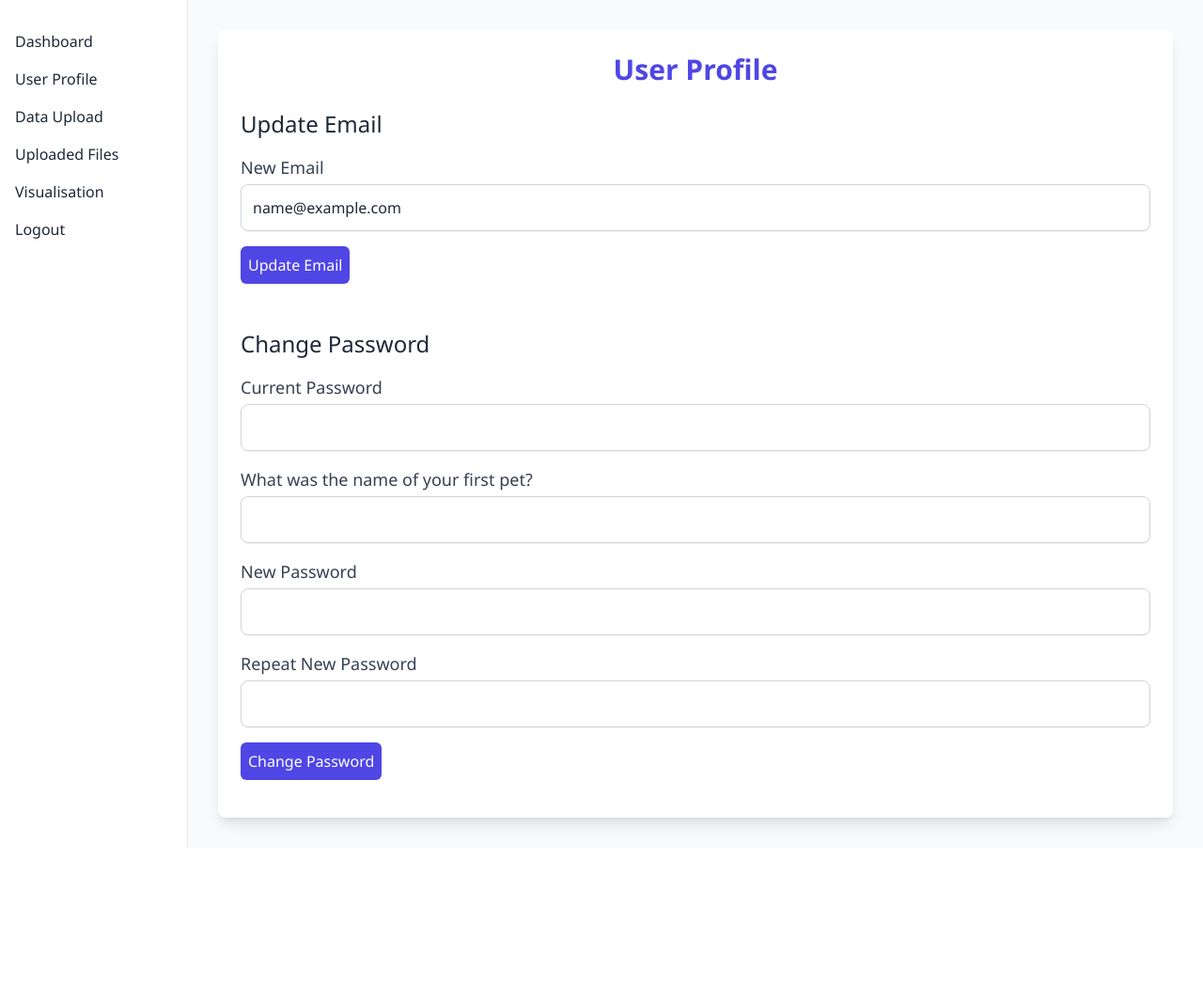
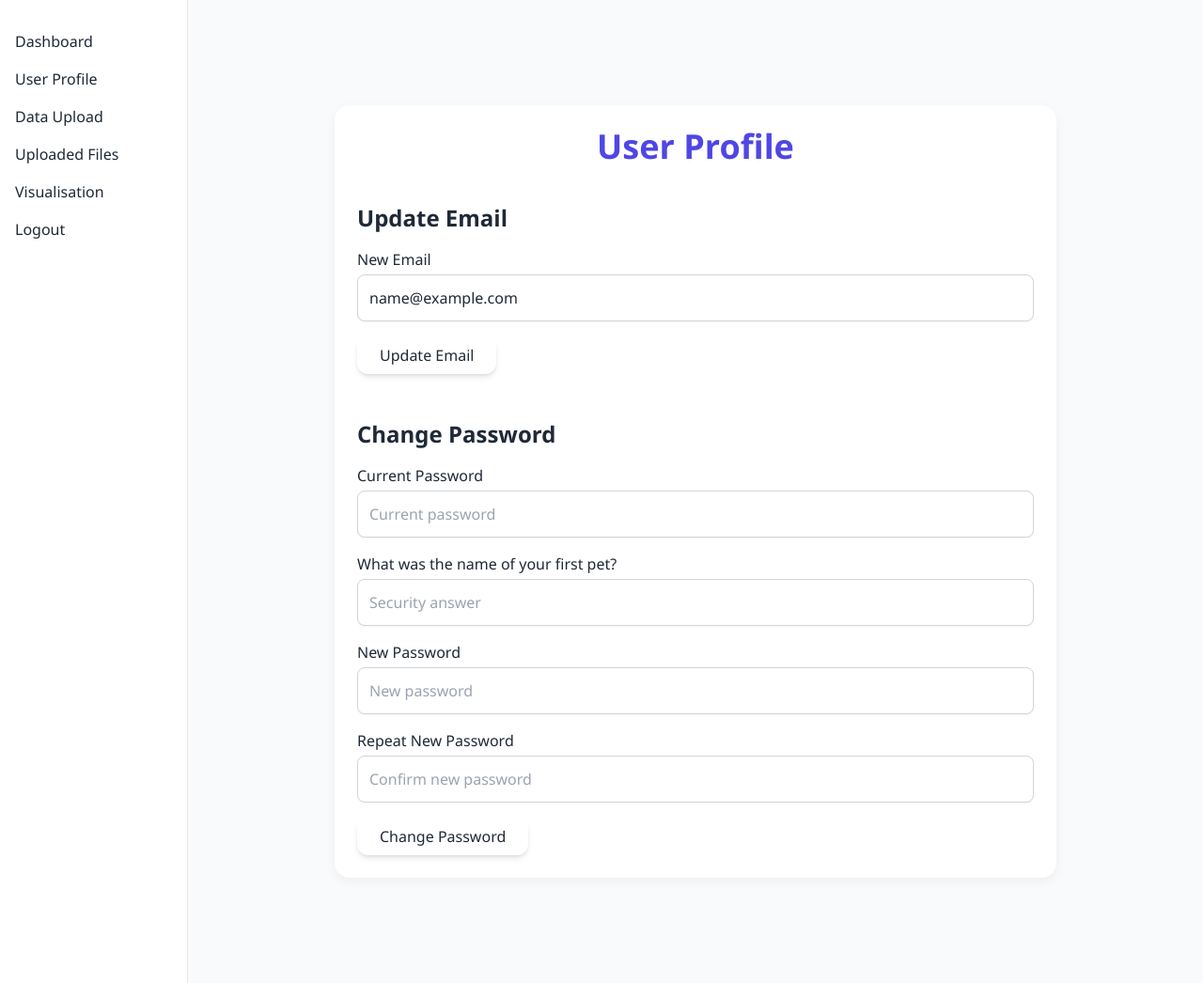
Before and after one commit to flappyfishhh/cits5505-masters62, a Flask app: page /profile in a window 1280 px wide. Shown: the whole page at 94% size. Before the commit the page ends 902 px from the top, so only its background shows below. Run offline with Flask 3, Linux system fonts and the light colour scheme; the visitor is signed in with stand-in values (Sample User, id 1); some libraries are stand-ins or nearby versions.

Commit message:
Enhance User Profile page with email and password update forms
- Added email update form with validation and custom styling
- Added password change form with fields for current password, security answer, new password, and confirmation
- Improved error handling by displaying validation messages for each form field
- Styled forms using Tailwind CSS with consistent layout and focus states

```diff
--- a/app/templates/profile.html
+++ b/app/templates/profile.html
@@ -3,71 +3,73 @@
 {% block title %}User Profile{% endblock %}
 
 {% block content %}
-<div class="container mx-auto p-6 bg-white shadow-lg rounded-lg">
-  <h1 class="text-3xl font-semibold text-center text-[var(--primary-color)] mb-6">User Profile</h1>
+<main class="flex justify-center px-4 py-12 sm:py-16 lg:py-20">
+  <div class="custom-card max-w-3xl w-full">
+    <h1 class="text-3xl sm:text-4xl font-extrabold text-center text-[var(--primary-color)] mb-10">User Profile</h1>
 
     <div class="space-y-12">
       <!-- Update Email Section -->
       <section>
-      <h2 class="text-2xl font-medium text-[var(--secondary-color)] mb-4">Update Email</h2>
+        <h2 class="text-2xl font-semibold text-[var(--secondary-color)] mb-4">Update Email</h2>
         <form method="post" action="{{ url_for('main.profile') }}">
           {{ email_form.hidden_tag() }}
-        <div class="form-group mb-4">
-          <label for="email" class="block text-lg font-medium text-gray-700">{{ email_form.email.label }}</label>
-          {{ email_form.email(class="form-control p-2 mt-1 border rounded-md shadow-sm focus:outline-none focus:ring-2 focus:ring-[var(--primary-color)]") }}
+          <div class="mb-4">
+            {{ email_form.email.label(class="block mb-1 text-base font-medium") }}
+            {{ email_form.email(class="w-full px-4 py-2 rounded bg-white border border-gray-300 shadow-sm focus:outline-none focus:ring-2 focus:ring-[var(--primary-color)]", placeholder="New email address") }}
             {% for err in email_form.email.errors %}
               <div class="text-red-500 text-sm mt-1">{{ err }}</div>
             {% endfor %}
           </div>
-        <div class="form-group">
-          {{ email_form.submit_email(class="btn bg-[var(--primary-color)] text-white p-2 rounded-md") }}
+          <div>
+            {{ email_form.submit_email(class="btn-gradient px-6 py-2 rounded-xl shadow-md") }}
           </div>
         </form>
       </section>
 
       <!-- Change Password Section -->
       <section>
-      <h2 class="text-2xl font-medium text-[var(--secondary-color)] mb-4">Change Password</h2>
+        <h2 class="text-2xl font-semibold text-[var(--secondary-color)] mb-4">Change Password</h2>
         <form method="post" action="{{ url_for('main.profile') }}">
           {{ pw_form.hidden_tag() }}
 
-        <div class="form-group mb-4">
-          <label for="current_password" class="block text-lg font-medium text-gray-700">{{ pw_form.current_password.label }}</label>
-          {{ pw_form.current_password(class="form-control p-2 mt-1 border rounded-md shadow-sm focus:outline-none focus:ring-2 focus:ring-[var(--primary-color)]") }}
+          <div class="mb-4">
+            {{ pw_form.current_password.label(class="block mb-1 text-base font-medium") }}
+            {{ pw_form.current_password(class="w-full px-4 py-2 rounded bg-white border border-gray-300 shadow-sm focus:outline-none focus:ring-2 focus:ring-[var(--primary-color)]", placeholder="Current password") }}
             {% for err in pw_form.current_password.errors %}
               <div class="text-red-500 text-sm mt-1">{{ err }}</div>
             {% endfor %}
           </div>
 
-        <div class="form-group mb-4">
-          <label for="security_answer" class="block text-lg font-medium text-gray-700">{{ pw_form.security_answer.label }}</label>
-          {{ pw_form.security_answer(class="form-control p-2 mt-1 border rounded-md shadow-sm focus:outline-none focus:ring-2 focus:ring-[var(--primary-color)]") }}
+          <div class="mb-4">
+            {{ pw_form.security_answer.label(class="block mb-1 text-base font-medium") }}
+            {{ pw_form.security_answer(class="w-full px-4 py-2 rounded bg-white border border-gray-300 shadow-sm focus:outline-none focus:ring-2 focus:ring-[var(--primary-color)]", placeholder="Security answer") }}
             {% for err in pw_form.security_answer.errors %}
               <div class="text-red-500 text-sm mt-1">{{ err }}</div>
             {% endfor %}
           </div>
 
-        <div class="form-group mb-4">
-          <label for="new_password" class="block text-lg font-medium text-gray-700">{{ pw_form.new_password.label }}</label>
-          {{ pw_form.new_password(class="form-control p-2 mt-1 border rounded-md shadow-sm focus:outline-none focus:ring-2 focus:ring-[var(--primary-color)]") }}
+          <div class="mb-4">
+            {{ pw_form.new_password.label(class="block mb-1 text-base font-medium") }}
+            {{ pw_form.new_password(class="w-full px-4 py-2 rounded bg-white border border-gray-300 shadow-sm focus:outline-none focus:ring-2 focus:ring-[var(--primary-color)]", placeholder="New password") }}
             {% for err in pw_form.new_password.errors %}
               <div class="text-red-500 text-sm mt-1">{{ err }}</div>
             {% endfor %}
           </div>
 
-        <div class="form-group mb-4">
-          <label for="new_password2" class="block text-lg font-medium text-gray-700">{{ pw_form.new_password2.label }}</label>
-          {{ pw_form.new_password2(class="form-control p-2 mt-1 border rounded-md shadow-sm focus:outline-none focus:ring-2 focus:ring-[var(--primary-color)]") }}
+          <div class="mb-4">
+            {{ pw_form.new_password2.label(class="block mb-1 text-base font-medium") }}
+            {{ pw_form.new_password2(class="w-full px-4 py-2 rounded bg-white border border-gray-300 shadow-sm focus:outline-none focus:ring-2 focus:ring-[var(--primary-color)]", placeholder="Confirm new password") }}
             {% for err in pw_form.new_password2.errors %}
               <div class="text-red-500 text-sm mt-1">{{ err }}</div>
             {% endfor %}
           </div>
 
-        <div class="form-group">
-          {{ pw_form.submit_password(class="btn bg-[var(--primary-color)] text-white p-2 rounded-md") }}
+          <div>
+            {{ pw_form.submit_password(class="btn-gradient px-6 py-2 rounded-xl shadow-md") }}
           </div>
         </form>
       </section>
     </div>
   </div>
+</main>
 {% endblock %}
```
Lines whose indentation alone changed are shown as unchanged.
